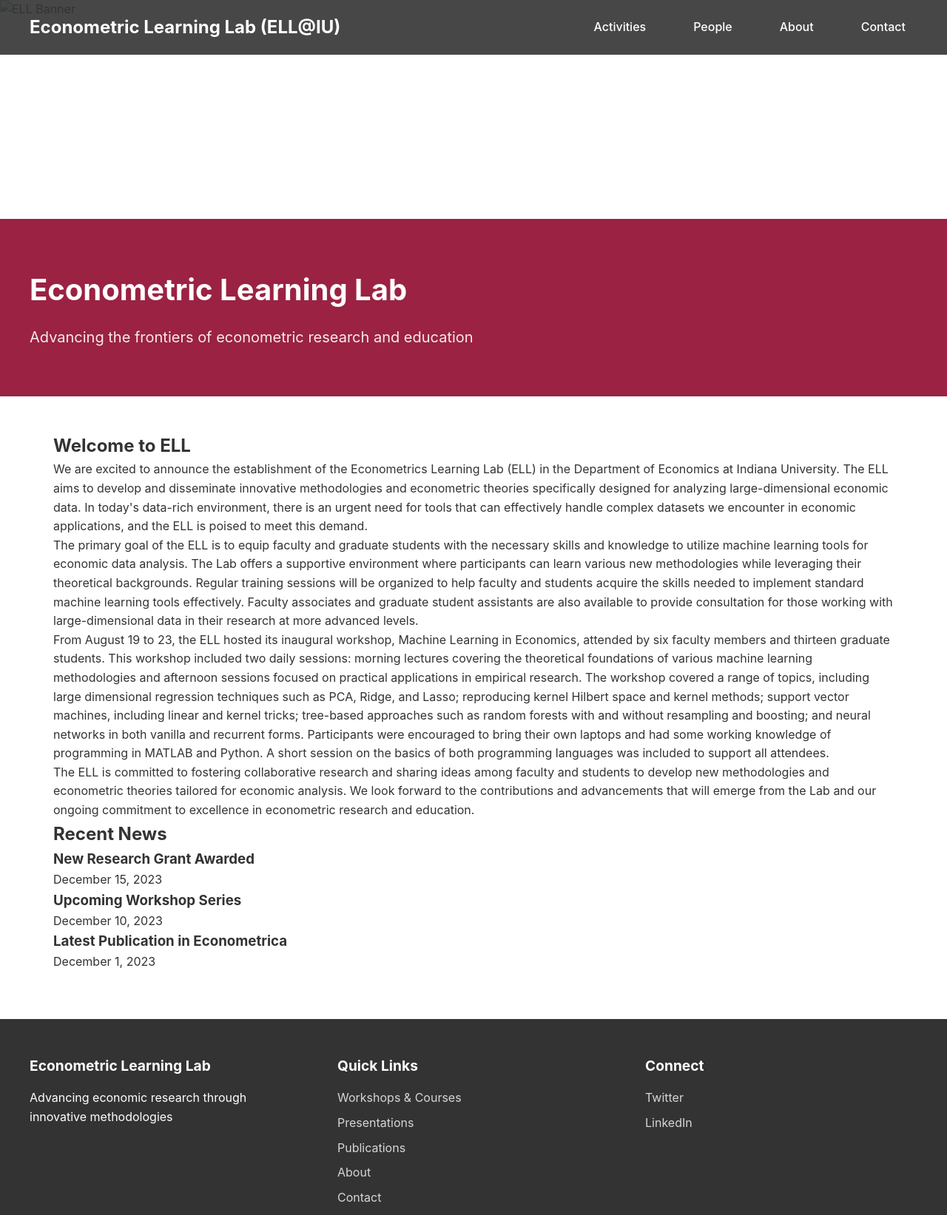
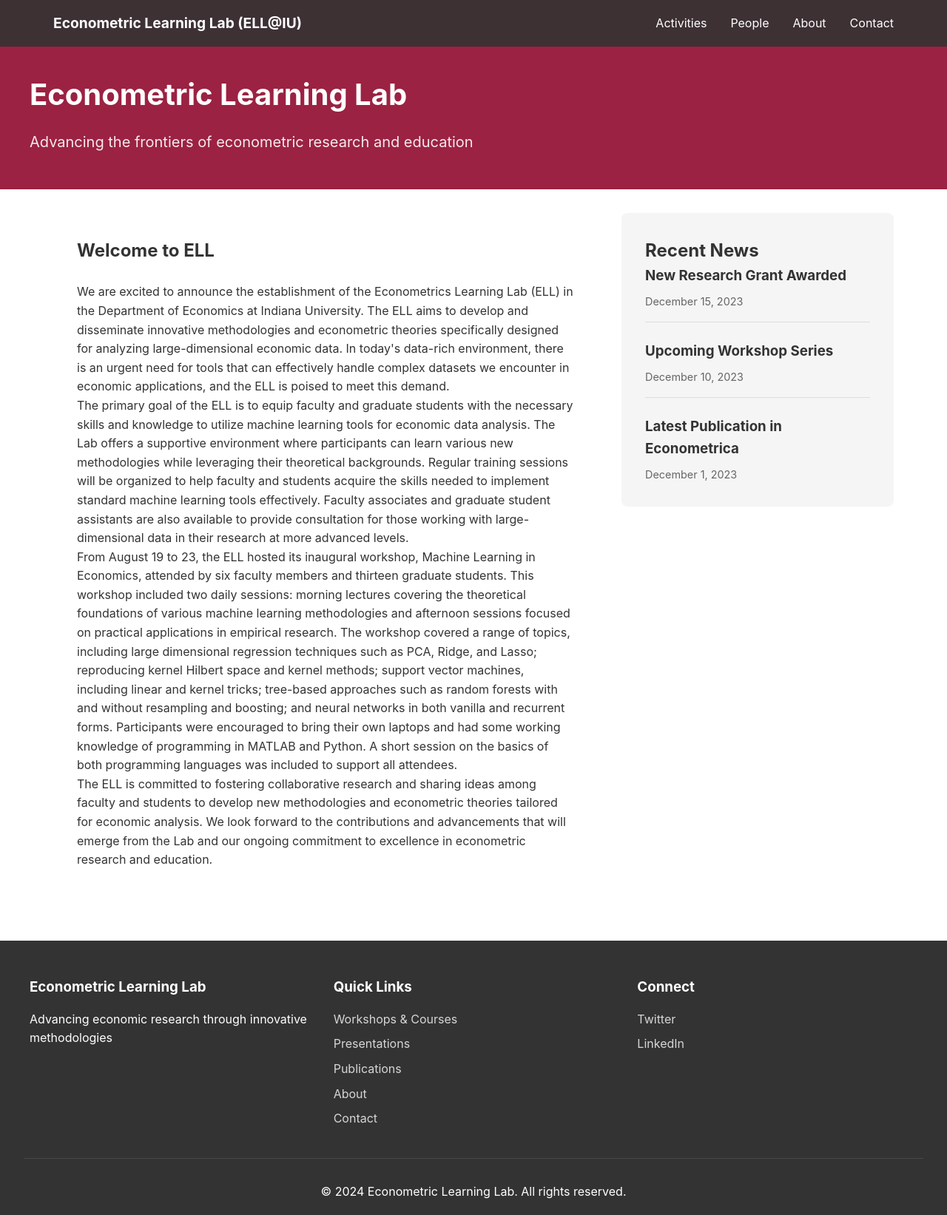
Before and after one commit to elltest2025/elltest2025.github.io, a plain HTML site: page index.html in a window 1280 px wide. Shown: the top 1643 px of the page at 74% size. Drawn offline with Linux system fonts and the light colour scheme.

Commit message:
Update index.html

```diff
--- a/index.html
+++ b/index.html
@@ -4,29 +4,230 @@
     <meta charset="UTF-8">
     <meta name="viewport" content="width=device-width, initial-scale=1.0">
     <title>ELL - Econometric Learning Lab</title>
-    <link rel="stylesheet" href="css/style.css">
-    <meta name="description" content="Advancing the frontiers of econometric research and education">
+    <style>
+        /* Reset and base styles */
+        * {
+            margin: 0;
+            padding: 0;
+            box-sizing: border-box;
+            font-family: -apple-system, BlinkMacSystemFont, 'Segoe UI', Roboto, Oxygen, Ubuntu, Cantarell, sans-serif;
+        }
+
+        body {
+            line-height: 1.6;
+            color: #333;
+            background-color: #fff;
+        }
+
+        /* Header and Navigation */
+        .header {
+            background-color: rgba(51, 51, 51, 0.9);
+            color: white;
+            position: fixed;
+            width: 100%;
+            z-index: 1000;
+        }
+
+        .nav {
+            max-width: 1200px;
+            margin: 0 auto;
+            padding: 1rem 2rem;
+            display: flex;
+            justify-content: space-between;
+            align-items: center;
+        }
+
+        .logo {
+            font-size: 1.2rem;
+            color: white;
+            text-decoration: none;
+            font-weight: bold;
+        }
+
+        .nav-links {
+            display: flex;
+            gap: 2rem;
+        }
+
+        .nav-links a {
+            color: white;
+            text-decoration: none;
+        }
+
+        /* Dropdown styles */
+        .dropdown {
+            position: relative;
+            display: inline-block;
+        }
+
+        .dropdown-content {
+            display: none;
+            position: absolute;
+            background-color: white;
+            min-width: 200px;
+            box-shadow: 0 8px 16px rgba(0,0,0,0.1);
+            z-index: 1;
+        }
+
+        .dropdown:hover .dropdown-content {
+            display: block;
+        }
+
+        .dropdown-content a {
+            color: #333;
+            padding: 12px 16px;
+            display: block;
+            text-decoration: none;
+        }
+
+        .dropdown-content a:hover {
+            background-color: #f5f5f5;
+        }
+
+        /* Banner */
+        .banner {
+            background-color: #9b2242;
+            color: white;
+            padding: 6rem 2rem 3rem;
+        }
+
+        .banner-content {
+            max-width: 1200px;
+            margin: 0 auto;
+        }
+
+        .banner h1 {
+            font-size: 2.5rem;
+            margin-bottom: 1rem;
+        }
+
+        .banner p {
+            font-size: 1.25rem;
+            opacity: 0.9;
+        }
+
+        /* Main content layout */
+        .container {
+            max-width: 1200px;
+            margin: 2rem auto;
+            padding: 0 2rem;
+            display: grid;
+            grid-template-columns: 2fr 1fr;
+            gap: 2rem;
+        }
+
+        /* Main content styles */
+        .main-content {
+            background: white;
+            padding: 2rem;
+            border-radius: 8px;
+        }
+
+        .main-content h2 {
+            color: #333;
+            margin-bottom: 1.5rem;
+        }
+
+        /* Sidebar styles */
+        .sidebar {
+            background: #f5f5f5;
+            padding: 2rem;
+            border-radius: 8px;
+            height: fit-content;
+        }
+
+        .news-item {
+            margin-bottom: 1.5rem;
+            padding-bottom: 1rem;
+            border-bottom: 1px solid #ddd;
+        }
+
+        .news-item:last-child {
+            border-bottom: none;
+            margin-bottom: 0;
+            padding-bottom: 0;
+        }
+
+        .news-date {
+            color: #666;
+            font-size: 0.9rem;
+            margin-top: 0.5rem;
+        }
+
+        /* Footer */
+        .footer {
+            background-color: #333;
+            color: white;
+            padding: 3rem 2rem;
+            margin-top: 4rem;
+        }
+
+        .footer-content {
+            max-width: 1200px;
+            margin: 0 auto;
+            display: grid;
+            grid-template-columns: repeat(3, 1fr);
+            gap: 2rem;
+        }
+
+        .footer-section h3 {
+            margin-bottom: 1rem;
+        }
+
+        .footer-links {
+            list-style: none;
+        }
+
+        .footer-links li {
+            margin-bottom: 0.5rem;
+        }
+
+        .footer-links a {
+            color: white;
+            text-decoration: none;
+            opacity: 0.8;
+        }
+
+        .copyright {
+            text-align: center;
+            padding-top: 2rem;
+            margin-top: 2rem;
+            border-top: 1px solid rgba(255,255,255,0.1);
+        }
+
+        @media (max-width: 768px) {
+            .container {
+                grid-template-columns: 1fr;
+            }
+
+            .nav {
+                flex-direction: column;
+                gap: 1rem;
+            }
+
+            .nav-links {
+                flex-direction: column;
+                width: 100%;
+            }
+        }
+    </style>
 </head>
 <body>
-    <!-- Banner and Header -->
-    <div class="banner-container">
-        <img src="images/banner.png" alt="ELL Banner" class="banner-image">
+    <!-- Header Navigation -->
     <header class="header">
         <nav class="nav">
             <a href="index.html" class="logo">Econometric Learning Lab (ELL@IU)</a>
             <div class="nav-links">
-                    <!-- Activities Dropdown -->
                 <div class="dropdown">
-                        <a href="#" class="dropbtn">Activities</a>
+                    <a href="#">Activities</a>
                     <div class="dropdown-content">
                         <a href="workshops.html">Workshops & Courses</a>
                         <a href="presentations.html">Presentations</a>
                         <a href="publications.html">Publications</a>
                     </div>
                 </div>
-                    <!-- People Dropdown -->
                 <div class="dropdown">
-                        <a href="#" class="dropbtn">People</a>
+                    <a href="#">People</a>
                     <div class="dropdown-content">
                         <a href="directors.html">Directors</a>
                         <a href="students.html">Student Fellows</a>
@@ -38,41 +239,30 @@
             </div>
         </nav>
     </header>
-    </div>
 
-    <!-- Hero Section -->
-    <section class="hero">
-        <div class="hero-content">
+    <!-- Banner Section -->
+    <section class="banner">
+        <div class="banner-content">
             <h1>Econometric Learning Lab</h1>
             <p>Advancing the frontiers of econometric research and education</p>
         </div>
     </section>
 
+    <!-- Main Content Container -->
+    <div class="container">
         <!-- Main Content -->
-    <div class="main-content">
-        <!-- Left Column - Main Content -->
-        <main class="content-section">
+        <main class="main-content">
             <h2>Welcome to ELL</h2>
-            <p>We are excited to announce the establishment of the Econometrics Learning Lab (ELL) in the Department of Economics at Indiana University. The ELL aims to develop and disseminate innovative methodologies and econometric theories specifically designed for analyzing large-dimensional economic data.
-            In today's data-rich environment, there is an urgent need for tools that can effectively handle complex datasets we encounter in economic applications, and the ELL is poised to meet this demand.</p>
+            <p>We are excited to announce the establishment of the Econometrics Learning Lab (ELL) in the Department of Economics at Indiana University. The ELL aims to develop and disseminate innovative methodologies and econometric theories specifically designed for analyzing large-dimensional economic data. In today's data-rich environment, there is an urgent need for tools that can effectively handle complex datasets we encounter in economic applications, and the ELL is poised to meet this demand.</p>
 
-            <p>The primary goal of the ELL is to equip faculty and graduate students with the necessary skills and knowledge to utilize machine learning tools for economic data analysis.
-                The Lab offers a supportive environment where participants can learn various new methodologies while leveraging their theoretical backgrounds.
-                Regular training sessions will be organized to help faculty and students acquire the skills needed to implement standard machine learning tools effectively.
-                Faculty associates and graduate student assistants are also available to provide consultation for those working with large-dimensional data in their research at more advanced levels.
-            </p>
+            <p>The primary goal of the ELL is to equip faculty and graduate students with the necessary skills and knowledge to utilize machine learning tools for economic data analysis. The Lab offers a supportive environment where participants can learn various new methodologies while leveraging their theoretical backgrounds. Regular training sessions will be organized to help faculty and students acquire the skills needed to implement standard machine learning tools effectively. Faculty associates and graduate student assistants are also available to provide consultation for those working with large-dimensional data in their research at more advanced levels.</p>
 
-            <p>From August 19 to 23, the ELL hosted its inaugural workshop, Machine Learning in Economics, attended by six faculty members and thirteen graduate students.
-                This workshop included two daily sessions: morning lectures covering the theoretical foundations of various machine learning methodologies and afternoon sessions focused on practical applications in empirical research.
-                The workshop covered a range of topics, including large dimensional regression techniques such as PCA, Ridge, and Lasso; reproducing kernel Hilbert space and kernel methods; support vector machines, including linear and kernel tricks; tree-based approaches such as random forests with and without resampling and boosting; and neural networks in both vanilla and recurrent forms.
-                Participants were encouraged to bring their own laptops and had some working knowledge of programming in MATLAB and Python.
-                A short session on the basics of both programming languages was included to support all attendees.
-            </p>
+            <p>From August 19 to 23, the ELL hosted its inaugural workshop, Machine Learning in Economics, attended by six faculty members and thirteen graduate students. This workshop included two daily sessions: morning lectures covering the theoretical foundations of various machine learning methodologies and afternoon sessions focused on practical applications in empirical research. The workshop covered a range of topics, including large dimensional regression techniques such as PCA, Ridge, and Lasso; reproducing kernel Hilbert space and kernel methods; support vector machines, including linear and kernel tricks; tree-based approaches such as random forests with and without resampling and boosting; and neural networks in both vanilla and recurrent forms. Participants were encouraged to bring their own laptops and had some working knowledge of programming in MATLAB and Python. A short session on the basics of both programming languages was included to support all attendees.</p>
 
             <p>The ELL is committed to fostering collaborative research and sharing ideas among faculty and students to develop new methodologies and econometric theories tailored for economic analysis. We look forward to the contributions and advancements that will emerge from the Lab and our ongoing commitment to excellence in econometric research and education.</p>
         </main>
 
-        <!-- Right Column - News Sidebar -->
+        <!-- Sidebar -->
         <aside class="sidebar">
             <h2>Recent News</h2>
             <div class="news-item">
@@ -93,13 +283,10 @@
     <!-- Footer -->
     <footer class="footer">
         <div class="footer-content">
-            <!-- Lab Info -->
             <div class="footer-section">
                 <h3>Econometric Learning Lab</h3>
                 <p>Advancing economic research through innovative methodologies</p>
             </div>
-
-            <!-- Quick Links -->
             <div class="footer-section">
                 <h3>Quick Links</h3>
                 <ul class="footer-links">
@@ -110,8 +297,6 @@
                     <li><a href="contact.html">Contact</a></li>
                 </ul>
             </div>
-
-            <!-- Connect -->
             <div class="footer-section">
                 <h3>Connect</h3>
                 <ul class="footer-links">
@@ -120,8 +305,6 @@
                 </ul>
             </div>
         </div>
-
-        <!-- Copyright -->
         <div class="copyright">
             <p>&copy; 2024 Econometric Learning Lab. All rights reserved.</p>
         </div>
```
Lines whose indentation alone changed are shown as unchanged.
